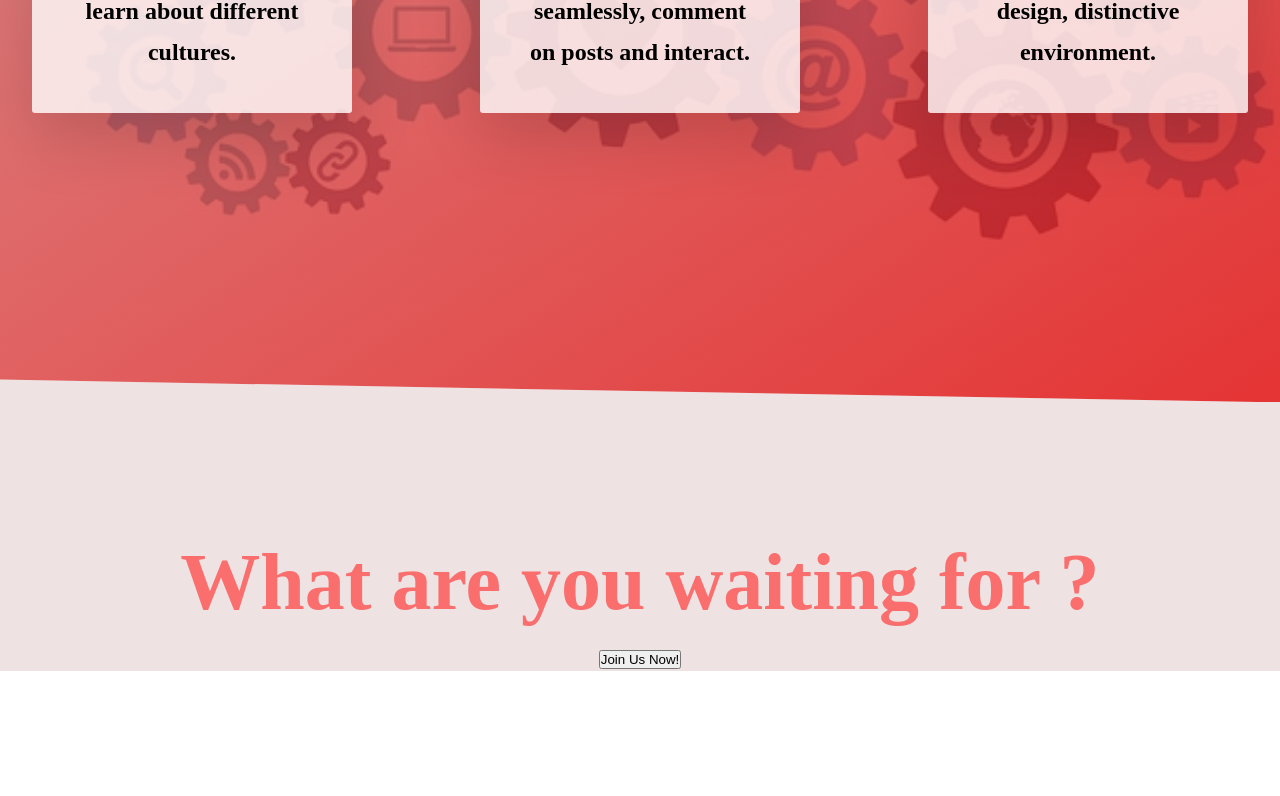
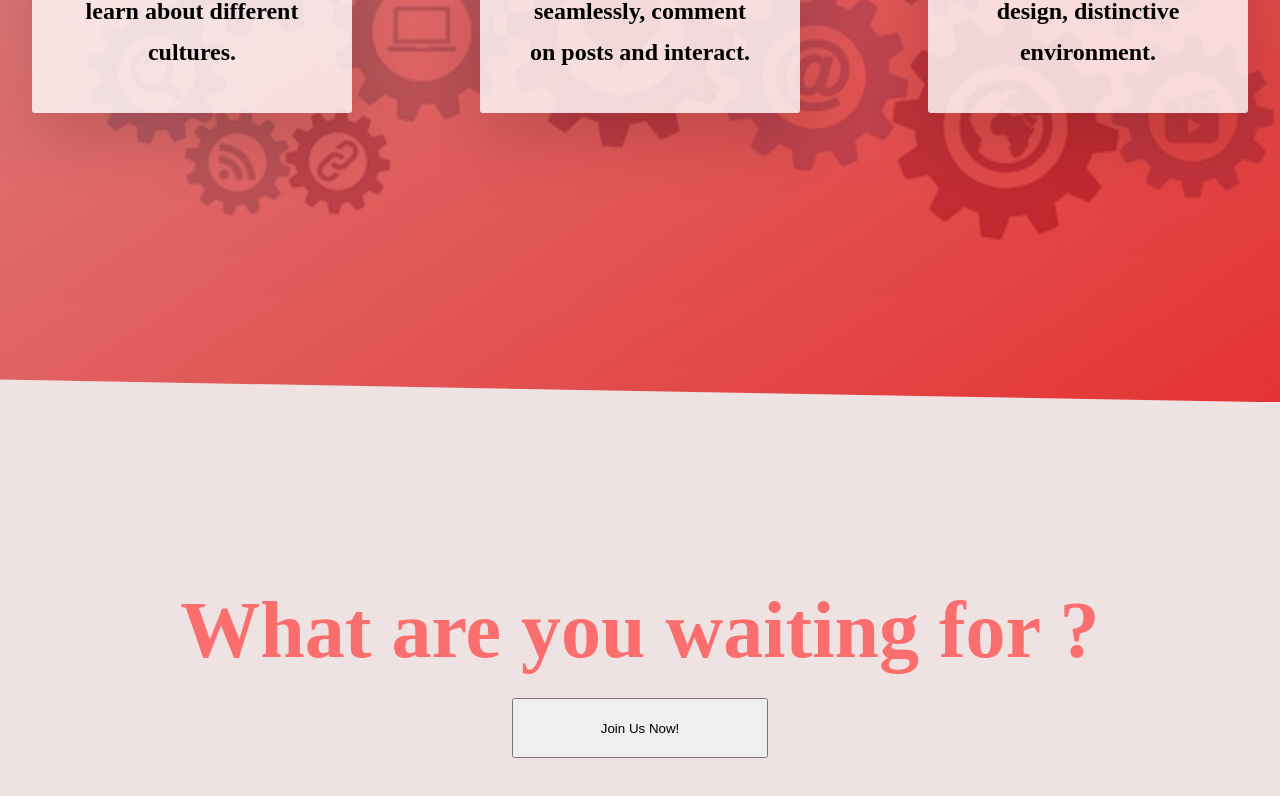
Before and after one commit to together-project-5/MERAKI_Academy_Project_5, a React (Create React App) app in the folder frontend/: page /together in a window 1280 px wide. Shown: the part 1258-2054 px from the top of the page. Before the commit the page ends 1929 px from the top, so only its background shows below. Built offline with nearby package versions, Linux system fonts and the light colour scheme.

Commit message:
Add login Router in app.js

```diff
--- a/frontend/src/App.js
+++ b/frontend/src/App.js
@@ -17,7 +17,6 @@ import Chat from "./chat";
 import PrimarySearchAppBarc from "./components/header/menuchat";
 import AdminBoard from "./components/admin/admin";
 import Together from "./components/together/index";
-import Features from "./components/together/features";
 import SearchTitle from "./components/search/index";
 
 const App = () => {
@@ -39,6 +38,7 @@ const App = () => {
         <Route path="/editPost" component={EditPost} />
         <Route path="/admin" component={AdminBoard} />
         <Route exact path="/together" component={Together} />
+        <Route exact path="/login" component={Login} />
         <Route component={Erorr} />
       </Switch>
     </>
--- a/frontend/src/components/together/style.css
+++ b/frontend/src/components/together/style.css
@@ -114,7 +114,7 @@ body {
 }
 
 .lastSection{
-  margin-top: 7rem;
+  margin-top: 10rem;
   display:block;
   text-align: center;
 }
@@ -124,3 +124,9 @@ body {
   color: #fd5050cb;
   font-weight: bolder;
 }
+
+.joinButton{
+  margin-bottom: 10rem;
+  width: 20vw;
+  height: 7.5vh;
+}
```
